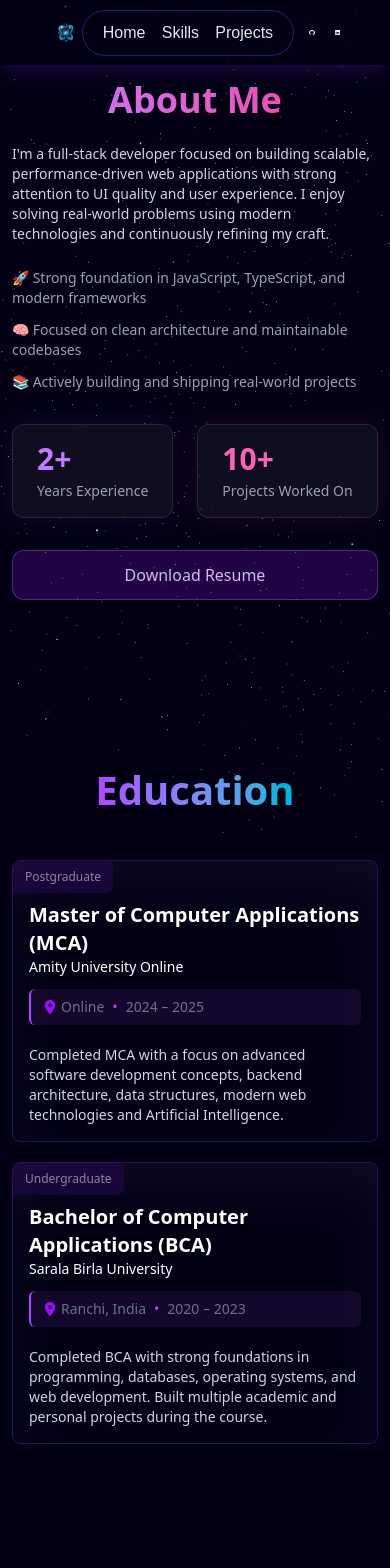
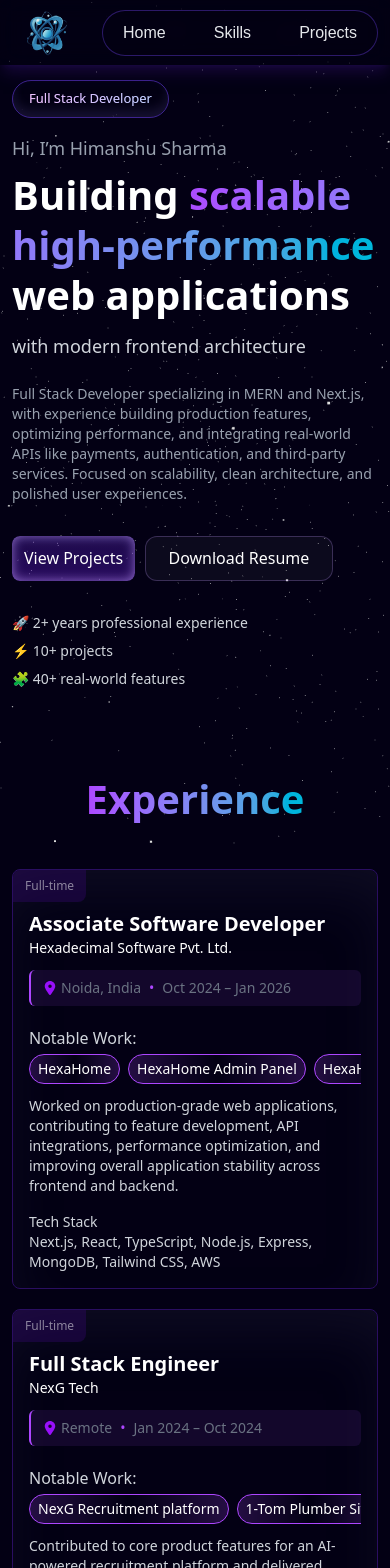
Before and after one commit to Him-ansh-u/portfolio, a Next.js app: page / in a window 390 px wide. Shown: the top 1568 px of the page. Built offline with nearby package versions, Linux system fonts and the light colour scheme.

Commit message:
feat(): mobile design for sections

```diff
--- a/src/app/page.tsx
+++ b/src/app/page.tsx
@@ -2,19 +2,16 @@ import About from "@/components/About";
 import Education from "@/components/Education";
 import Experience from "@/components/Experience";
 import Hero from "@/components/Hero";
-import Navbar from "@/components/Navbar";
 import Projects from "@/components/Projects";
-import SKillsNew from "@/components/SkillsNew";
+import Skills from "@/components/Skills";
 
 export default function Home() {
   return (
     <div className="flex flex-col min-h-screen items-center justify-center bg-transparent font-sans">
-      {/* <Navbar />
       <Hero />
       <Experience />
       <Projects />
-      {/* <Skills />
-      <SKillsNew />*/}
+      <Skills />
       <About />
       <Education/>
     </div>
--- a/src/components/Experience.tsx
+++ b/src/components/Experience.tsx
@@ -54,13 +54,13 @@ const EXPERIENCES = [
 const Experience = () => {
   return (
     <div
-      className="flex flex-col items-center justify-center max-w-355 mx-auto pt-20 pb-10"
+      className="flex flex-col items-center justify-center px-3 max-w-355 mx-auto pt-20 pb-10"
       id="projects"
     >
-      <h2 className="text-[40px] font-semibold h-fit pb-20 text-transparent bg-clip-text bg-linear-to-r from-purple-500 to-cyan-500">
+      <h2 className="text-[40px] font-semibold h-fit pb-10 md:pb-20 text-transparent bg-clip-text bg-linear-to-r from-purple-500 to-cyan-500">
         Experience
       </h2>
-      <div className="h-full w-full grid grid-cols-1 md:grid-cols-2 gap-10">
+      <div className="h-full w-full grid grid-cols-1 md:grid-cols-2 gap-5 md:gap-10">
         {EXPERIENCES.map((item) => (
           <ExperienceCard data={item} key={item.company} />
         ))}
--- a/src/components/Hero.tsx
+++ b/src/components/Hero.tsx
@@ -7,7 +7,7 @@ const Hero = () => {
         autoPlay
         muted
         loop
-        className="rotate-180 absolute -top-85  h-full w-full left-0 z-10 object-cover "
+        className="rotate-180 absolute -top-85 hidden md:block h-full w-full left-0 z-10 object-cover "
       >
         <source src="/blackhole.webm" type="video/webm" />
       </video>
--- a/src/components/HeroContent.tsx
+++ b/src/components/HeroContent.tsx
@@ -16,9 +16,9 @@ const HeroContent = () => {
     <motion.div
       initial="hidden"
       animate="visible"
-      className="flex flex-row items-center justify-center max-w-355 mx-auto mt-36 w-full z-[20]"
+      className="flex flex-row items-center justify-center max-w-355 md:mx-auto mt-20  md:mt-36 w-full z-[20]"
     >
-      <div className="h-full w-[55%] flex flex-col gap-2 justify-center m-auto text-start">
+      <div className="h-full w-full md:w-[55%] flex flex-col gap-2 justify-center px-3 md:px-0 md:m-auto text-start">
 
         {/* Badge */}
         <motion.div
@@ -39,7 +39,7 @@ const HeroContent = () => {
         {/* Headline */}
         <motion.div
           variants={slideInFromLeft(0.5)}
-          className="flex flex-col gap-3 text-6xl font-bold text-white w-full"
+          className="flex flex-col gap-3 text-[40px] leading-12.5 md:text-6xl md:leading-16 font-bold text-white w-full"
         >
           <span>
             Building
@@ -50,7 +50,7 @@ const HeroContent = () => {
             web applications
           </span>
 
-          <span className="text-2xl font-medium text-gray-300">
+          <span className="text-lg md:text-2xl font-medium text-gray-300">
             with modern frontend architecture
           </span>
         </motion.div>
@@ -58,7 +58,7 @@ const HeroContent = () => {
         {/* Description */}
         <motion.p
           variants={slideInFromLeft(0.8)}
-          className="text-lg text-gray-400 my-4 w-full"
+          className="text-sm md:text-lg text-gray-400 my-4 w-full"
         >
           Full Stack Developer specializing in MERN and Next.js, with experience
           building production features, optimizing performance, and integrating
@@ -77,15 +77,15 @@ const HeroContent = () => {
         </motion.div>
          <motion.ul
           variants={slideInFromLeft(1.2)}
-          className="mt-6 flex gap-4 text-gray-300 font-medium text-sm"
+          className="mt-6 flex gap-2 md:gap-4 text-gray-300 flex-col md:flex-row flex-wrap font-medium text-sm"
         >
-          <li className="flex items-center gap-2">
+          <li className="flex items-center text-nowrap gap-2">
             🚀 2+ years professional experience
           </li>
-          <li className="flex items-center gap-2">
+          <li className="flex items-center text-nowrap gap-2">
             ⚡ 10+ projects
           </li>
-          <li className="flex items-center gap-2">
+          <li className="flex items-center text-nowrap gap-2">
             🧩 40+ real-world features
           </li>
         </motion.ul>
@@ -94,7 +94,7 @@ const HeroContent = () => {
       {/* Right Side Image */}
       <motion.div
         variants={slideInFromRight(0.8)}
-        className="w-[45%] h-full flex justify-center items-center"
+        className="w-[45%] h-full hidden md:flex justify-center items-center"
       >
         <Image
           src="/mainIconsdark.svg"
--- a/src/components/Navbar.tsx
+++ b/src/components/Navbar.tsx
@@ -4,11 +4,11 @@ import Link from "next/link";
 
 const Navbar = () => {
   return (
-    <div className="w-full h-[65px] fixed top-0 shadow-lg shadow-[#2A0E61]/50 bg-[#03001417] backdrop-blur-md z-50 px-10">
-      <div className="w-full h-full flex flex-row items-center justify-between m-auto px-[10px]">
+    <div className="w-full h-[65px] fixed top-0 shadow-lg shadow-[#2A0E61]/50 bg-[#03001417] backdrop-blur-md z-50 px-3 md:px-10">
+      <div className="w-full h-full flex flex-row items-center justify-between m-auto md:px-[10px]">
         <a
           href="#about-me"
-          className="h-auto w-auto flex flex-row items-center"
+          className="h-auto w-auto flex flex-row items-center shrink-0"
         >
           <Image
             src="/NavLogo.png"
@@ -23,8 +23,8 @@ const Navbar = () => {
           </span>
         </a>
 
-        <div className="w-[500px] h-full flex flex-row items-center justify-between md:mr-20">
-          <div className="flex items-center justify-between w-full h-auto border border-[#7042f861] bg-[#0300145e] mr-[15px] px-[20px] py-[10px] rounded-full text-gray-200">
+        <div className="w-125 h-full flex flex-row items-center justify-between ml-5 md:ml-0 md:mr-20">
+          <div className="flex items-center justify-between w-full h-auto border border-[#7042f861] bg-[#0300145e] md:mr-[15px] px-[20px] py-[10px] rounded-full text-gray-200">
             <a href="#home" className="cursor-pointer hover:text-blue-400">
               Home
             </a>
@@ -37,7 +37,7 @@ const Navbar = () => {
           </div>
         </div>
 
-        <div className="flex flex-row gap-5">
+        <div className="hidden md:flex flex-row gap-5">
           {Socials.map((social) => (
             <Link href={social.link} key={social.name} target="_blank" rel="noopener noreferrer" title={social.name}>
             <Image
--- a/src/components/Projects.tsx
+++ b/src/components/Projects.tsx
@@ -6,18 +6,18 @@ import { LuArrowUpRight } from "react-icons/lu";
 const Projects = () => {
   return (
     <div
-      className="flex flex-col items-center justify-center py-20 max-w-355 mx-auto"
+      className="flex flex-col items-center justify-center py-20 px-3 max-w-355 mx-auto"
       id="projects"
     >
-      <h2 className="text-[40px] font-semibold text-transparent bg-clip-text bg-linear-to-r from-purple-500 to-cyan-500 pb-20">
+      <h2 className="text-[40px] font-semibold text-transparent bg-clip-text bg-linear-to-r from-purple-500 to-cyan-500 pb-10 md:pb-20">
         Top Projects
       </h2>
-      <div className="h-full w-full grid grid-cols-3 gap-10">
+      <div className="h-full w-full grid grid-cols-1 md:grid-cols-3 gap-5 md:gap-10">
         {PROJECTS.map((item) => (
           <ProjectCard data={item} key={item.title} />
         ))}
       </div>
-      <div className="w-full flex items-center justify-center mt-20">
+      <div className="w-full flex items-center justify-center mt-10 md:mt-20">
         <Button variant="primary">
           <span className="px-2 py-1 flex items-center gap-1">
             View All Projects <LuArrowUpRight />
--- a/src/components/SkillsNew.tsx
+++ b/src/components/Skills.tsx
@@ -7,7 +7,7 @@ const skillsClassification = [
       box: "col-span-1 md:col-span-2",
       grid: "mx-auto w-fit grid-cols-3",
       header:
-        "bg-linear-to-r from-blue-500/10 via-blue-500/40 to-blue-500/10 border-blue-500 border-l-0 border-r-0 rounded-sm",
+        "bg-linear-to-r from-blue-500/10 via-blue-500/40 to-blue-500/10 border-blue-500 md:border-l-0 md:border-r-0 rounded-sm",
     },
     skills: [
       {
@@ -167,7 +167,7 @@ const skillsClassification = [
       box: "col-span-1 md:col-span-2",
       grid: "mx-auto w-fit grid-cols-4",
       header:
-        "bg-linear-to-r from-orange-500/10 via-orange-500/50 to-orange-500/10 border-orange-500 border-l-0 border-r-0 rounded-sm",
+        "bg-linear-to-r from-orange-500/10 via-orange-500/50 to-orange-500/10 border-orange-500 md:border-l-0 md:border-r-0 rounded-sm",
     },
     skills: [
       {
@@ -203,7 +203,7 @@ const ClassificationComponent = ({
   return (
     <div className={`rounded-lg z-50 ${classname.box}`}>
       <h3
-        className={`text-xl font-bold mb-4 min-w-[400px] text-center py-3 border backdrop-blur-md rounded-lg ${classname.header}`}
+        className={`text-xl font-bold mb-4 text-center py-3 border backdrop-blur-md rounded-lg ${classname.header}`}
       >
         {title}
       </h3>
@@ -220,7 +220,7 @@ const ClassificationComponent = ({
               alt={skill.name}
               className="w-10 h-10 transition-transform group-hover:scale-110"
             />
-            <h4 className="font-semibold">{skill.name}</h4>
+            <h4 className="font-semibold text-nowrap">{skill.name}</h4>
 
             {/* Hover Box */}
             <div className="absolute bottom-full left-1/2 -translate-x-1/2 mb-2 w-64 p-4 bg-white dark:bg-gray-800 border border-gray-200 dark:border-gray-700 rounded-lg shadow-xl opacity-0 invisible group-hover:opacity-100 group-hover:visible transition-all duration-300 z-[100] pointer-events-none">
@@ -253,10 +253,10 @@ const ClassificationComponent = ({
   );
 };
 
-const SkillsSection = () => {
+const Skills = () => {
   return (
     <section id="skills" className="relative overflow-hidden font-sans w-full z-30  ">
-      <div className="flex z-10 flex-col items-start gap-20 h-full relative overflow-hidden max-w-355 mx-auto py-20 w-full">
+      <div className="flex z-10 flex-col items-start gap-10 md:gap-20 h-full relative overflow-hidden px-3 max-w-355 mx-auto py-20 w-full">
         <div className="flex flex-col gap-2 w-full">
           <h2 className="text-[40px] w-full text-center font-semibold text-transparent bg-clip-text bg-linear-to-r from-purple-500 to-cyan-500">
             Skills
@@ -285,10 +285,8 @@ const SkillsSection = () => {
           />
         </div>
       </div>
-      {/* Nebula background */}
-      {/* <div className="nebula1 absolute h-[570px] w-screen bottom-10" /> */}
     </section>
   );
 };
 
-export default SkillsSection;
+export default Skills;
--- a/src/components/cards/ExperienceCard.tsx
+++ b/src/components/cards/ExperienceCard.tsx
@@ -54,7 +54,7 @@ const ExperienceCard = ({ data }: { data: DataType }) => {
         <div className="flex flex-col gap-2">
           <p className=" text-gray-300 text-sm sm:text-base">{summary}</p>
           {tech?.length && (
-            <p className="mt-2 text-gray-300 flex flex-col ">
+            <p className="mt-2 text-gray-300 flex flex-col text-sm md:text-base">
             Tech Stack <span>{tech?.join(", ")}</span>
           </p>
           )}
```
